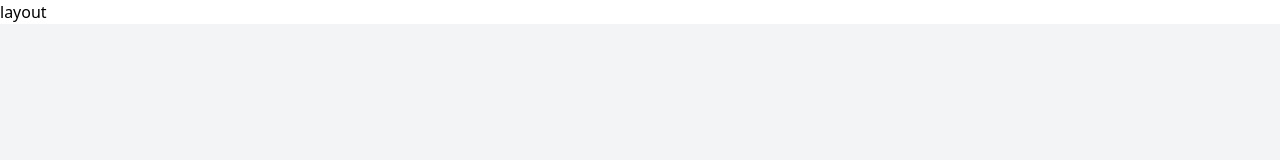
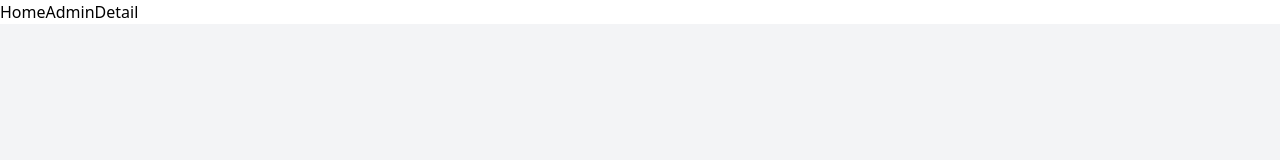
Before and after one commit to GaoLib/nuxt-app, a Nuxt app: page / in a window 1280 px wide. Shown: the top 160 px of the page. Built offline with nearby package versions, Linux system fonts and the light colour scheme.

Commit message:
feat： layout add nuxt link

```diff
--- a/layouts/default.vue
+++ b/layouts/default.vue
@@ -1,6 +1,10 @@
 <template>
   <div>
-    layout
+    <nav>
+      <nuxt-link to="/">Home</nuxt-link>
+      <nuxt-link to="/admin">Admin</nuxt-link>
+      <nuxt-link to="/detail">Detail</nuxt-link>
+    </nav>
     <Nuxt />
   </div>
 </template>
```
